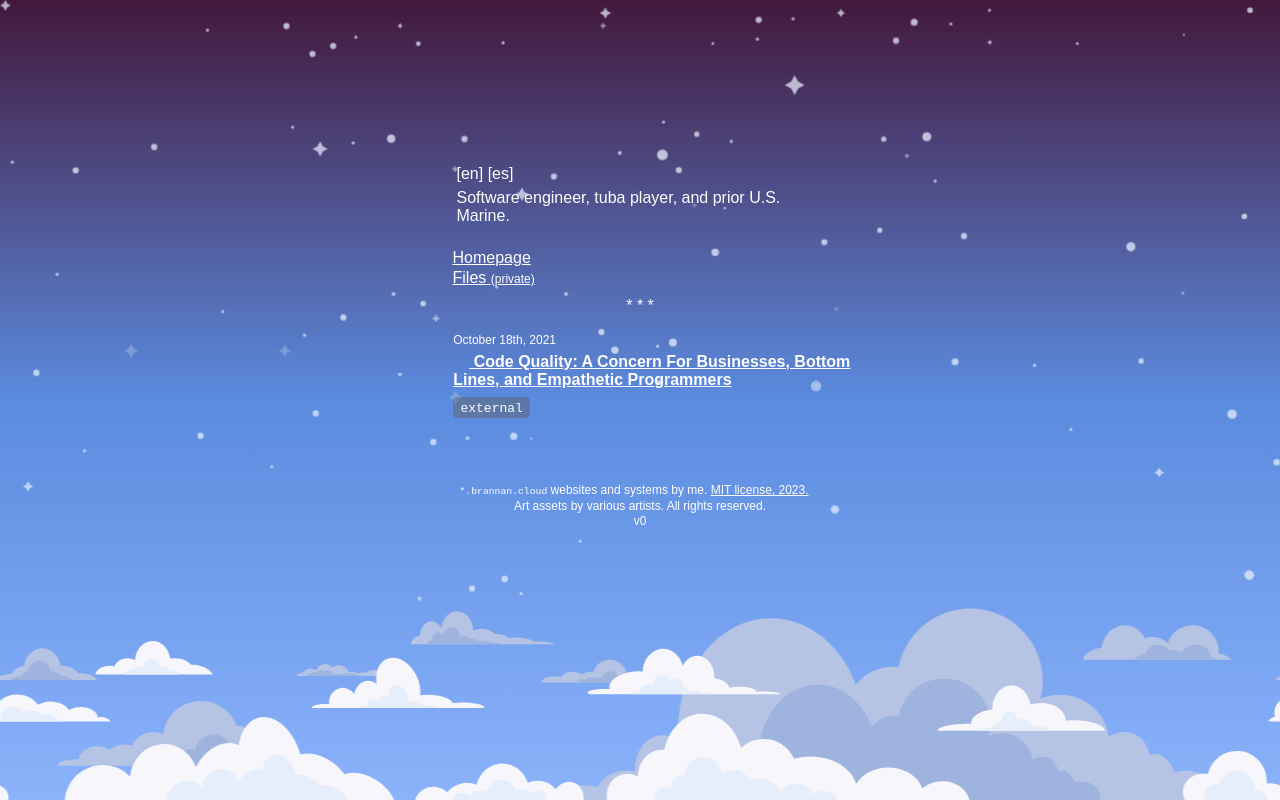
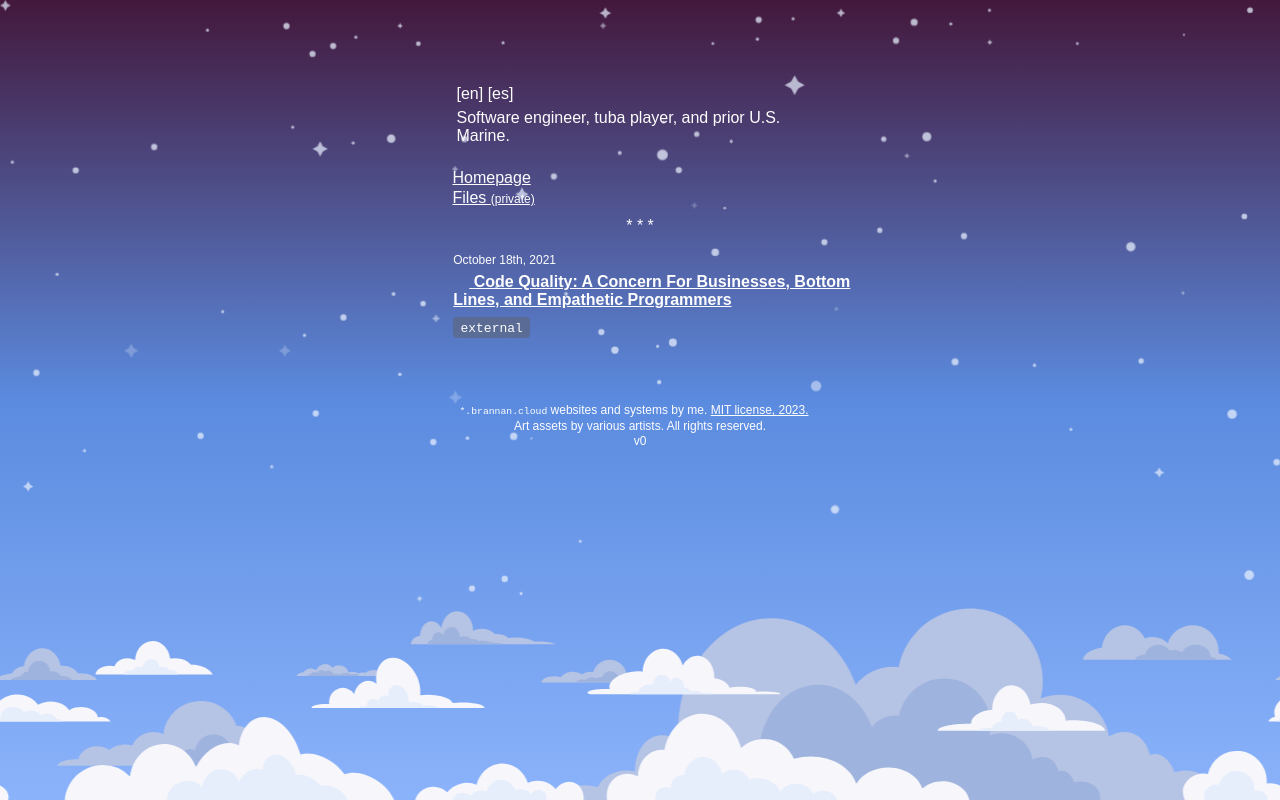
Before and after one commit to bananabrann/brannan.cloud, a SvelteKit app: page / in a window 1280 px wide. Built offline with nearby package versions, Linux system fonts and the light colour scheme; some icons are missing; a web font is replaced by a local one.

Commit message:
Shorten height

```diff
--- a/src/routes/+page.svelte
+++ b/src/routes/+page.svelte
@@ -133,7 +133,7 @@
   main {
     max-width: 375px;
     margin: 0 auto;
-    padding-top: 20vh;
+    padding-top: 10vh;
     display: flex;
     flex-flow: column nowrap;
 
```
